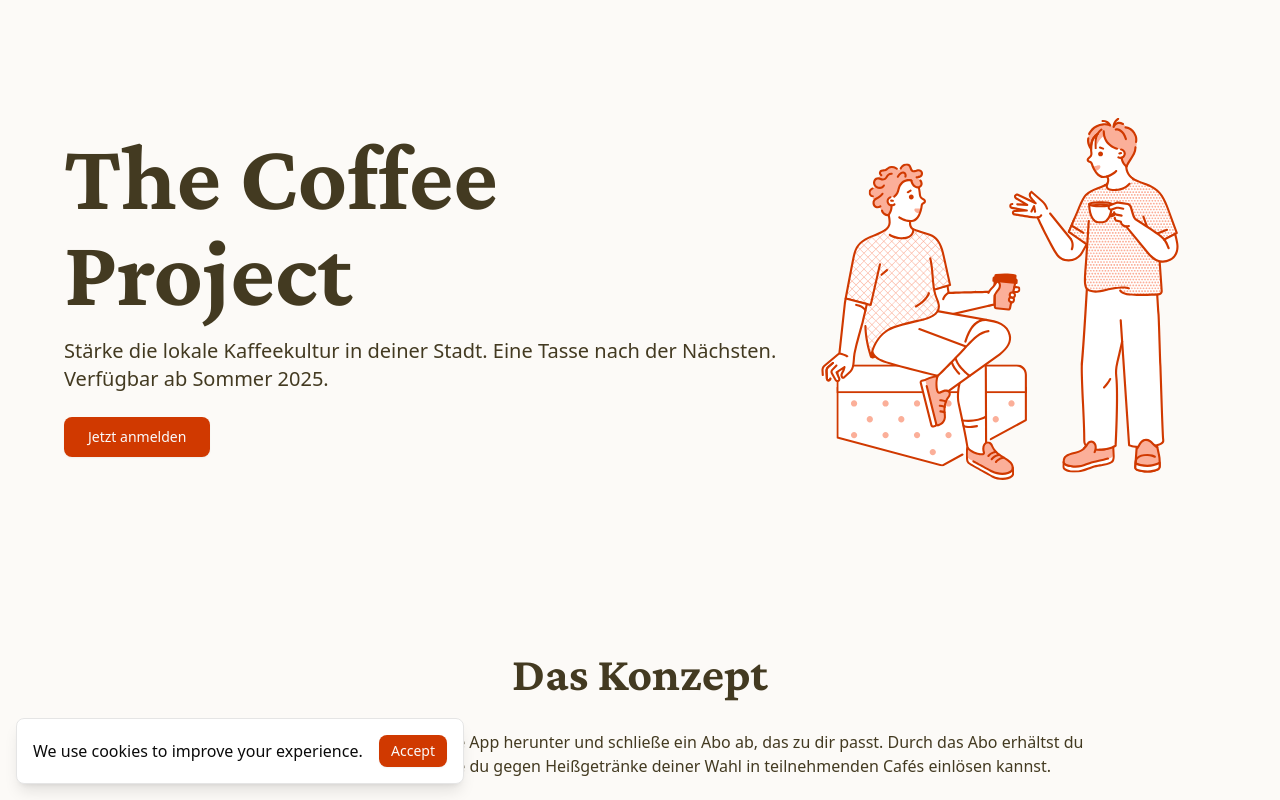
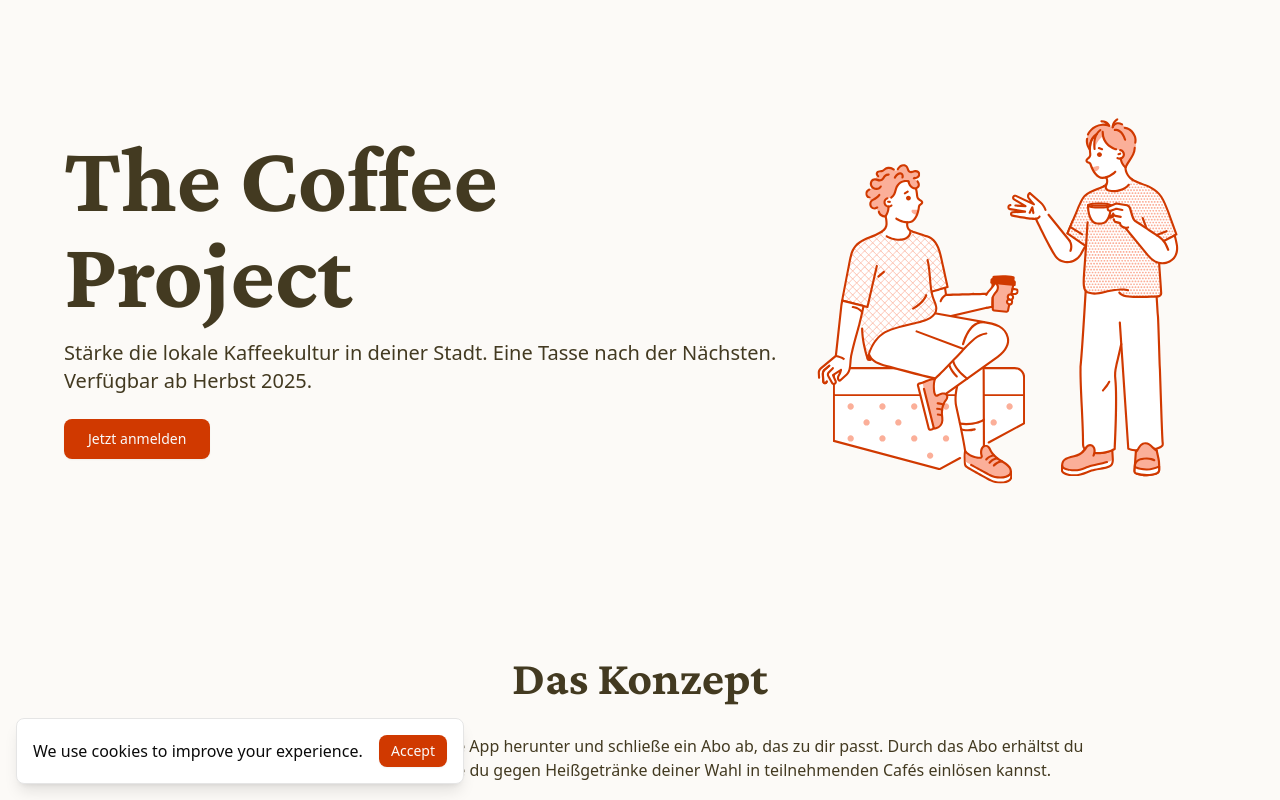
Before and after one commit to phytrisha/coffee-project-landingpage, a Next.js app: page / in a window 1280 px wide. Shown: the top 800 px of the page. Built offline with nearby package versions, Linux system fonts and the light colour scheme.

Commit message:
changed date

```diff
--- a/components/sections/hero.tsx
+++ b/components/sections/hero.tsx
@@ -10,7 +10,7 @@ const Hero = () => {
           The Coffee Project
         </h1>
         <p className="text-lg md:text-xl text-[#433A21] mb-6">
-          Stärke die lokale Kaffeekultur in deiner Stadt. Eine Tasse nach der Nächsten. Verfügbar ab Sommer 2025.
+          Stärke die lokale Kaffeekultur in deiner Stadt. Eine Tasse nach der Nächsten. Verfügbar ab Herbst 2025.
         </p>
         <VisitorFormDialog />
       </div>
```
